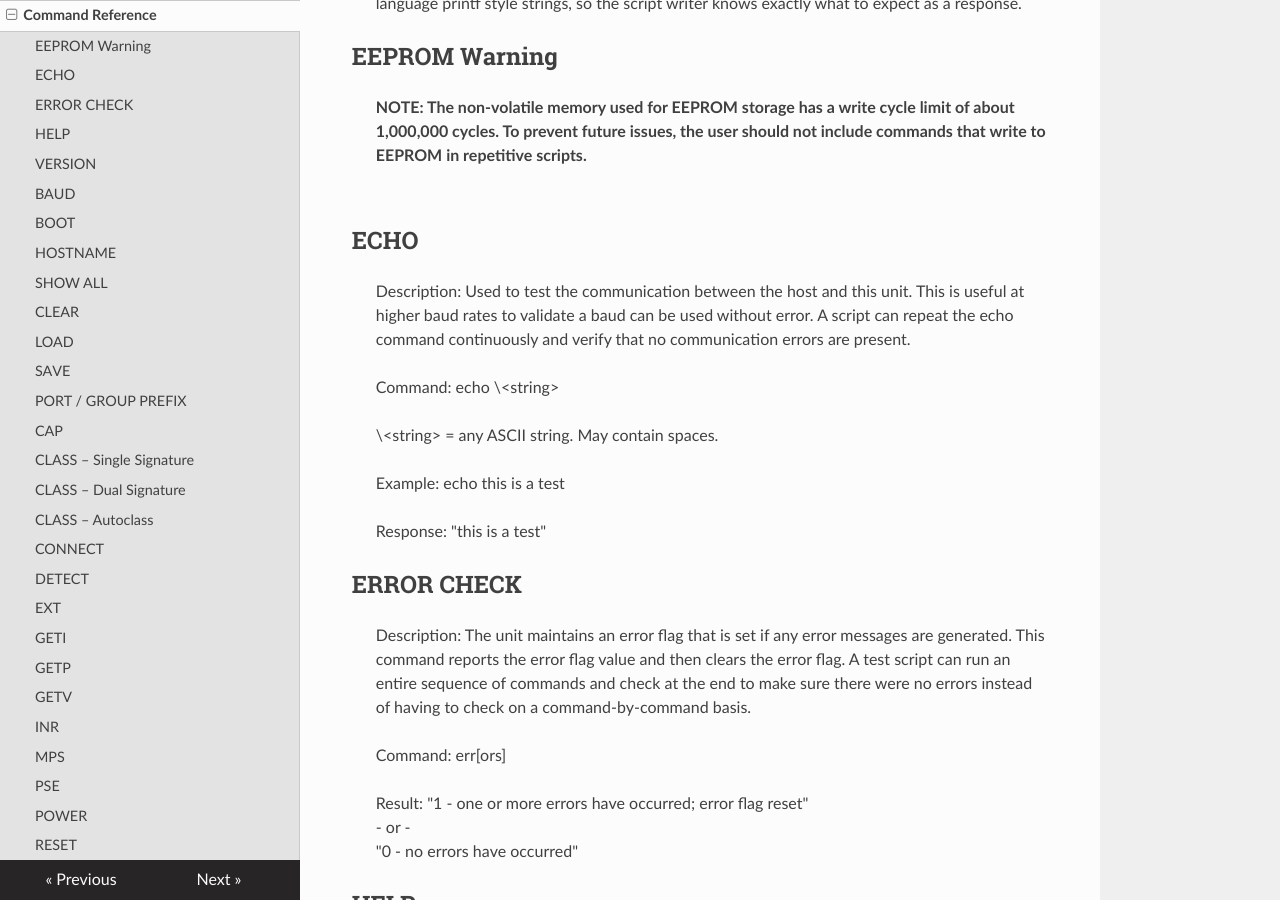
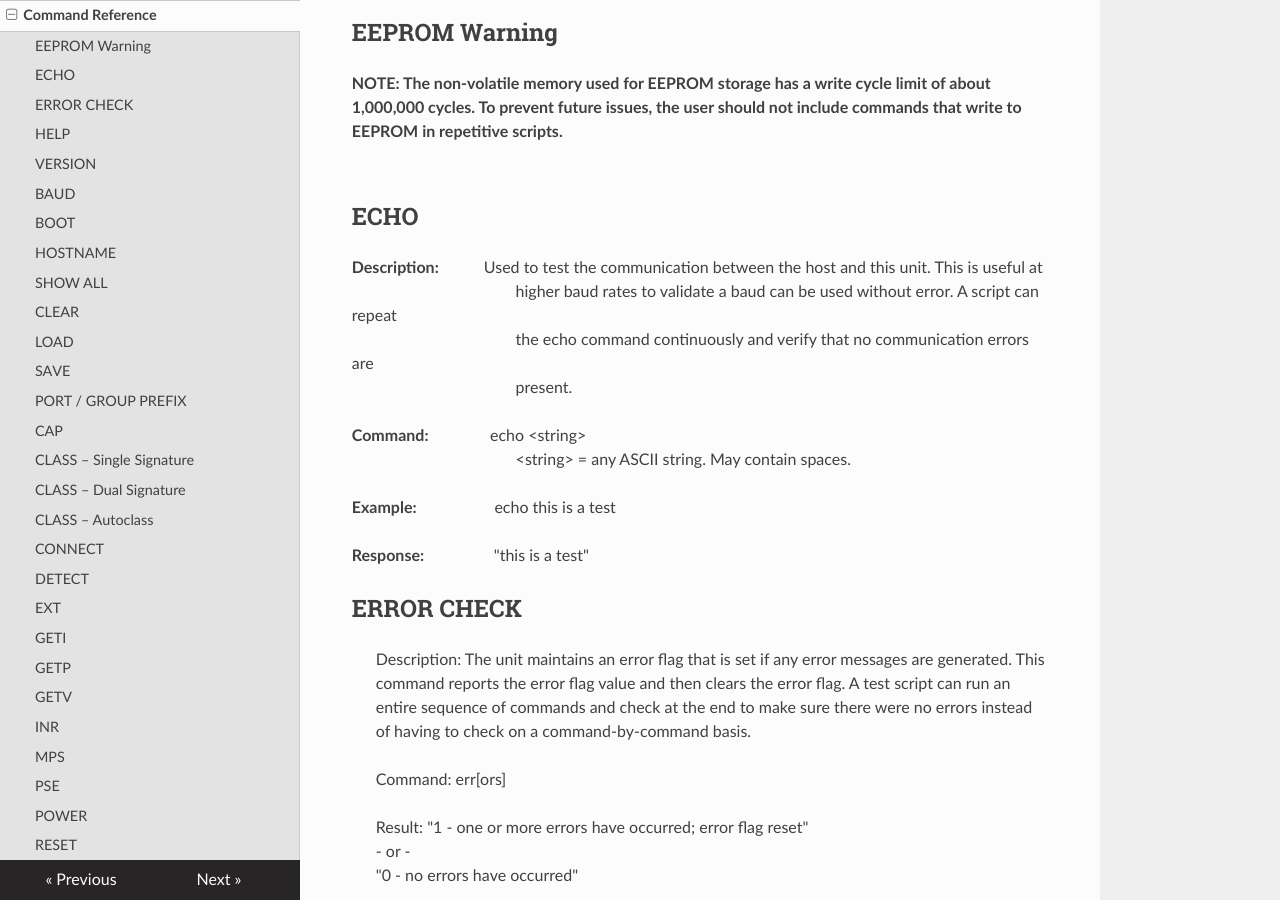
Before and after one commit to Zithur/Reach-PoE5-Tester-Manual-1.5-Alternate-Sidebar, an MkDocs documentation site: the page built from docs/Command Reference.md, in a window 1280 px wide and 900 px high, scrolled down 792 px. Built offline with MkDocs 1.6.1, drawn with Linux system fonts in a browser that asks for light colours; nearby versions of some CDN libraries; part of the change alters nothing that is shown.

Commit message:
Add files via upload

```diff
--- a/docs/Command Reference.md
+++ b/docs/Command Reference.md
@@ -1,62 +1,61 @@
 Command Reference
 =================
 
->   This section describes the commands available. For typical command
->   sequences, see [Appendix B](#_B.1_Overview).
+This section describes the commands available. For typical command
+sequences, see [Appendix B](#_B.1_Overview).
 
->   When the unit is ready for a command, it issues the default prompt
->   "RT-PoE5\>". The prompt may be changed via the "hostname" command so that a
->   unit can be identified by its prompt. Command buffering is not supported;
->   you must wait for the prompt before sending a command. The default baud rate
->   is 115200. This can be changed via the "baud" command and is preserved
->   across power cycles.
+When the unit is ready for a command, it issues the default prompt
+"RT-PoE5\>". The prompt may be changed via the "hostname" command so that a
+unit can be identified by its prompt. Command buffering is not supported;
+you must wait for the prompt before sending a command. The default baud rate
+is 115200. This can be changed via the "baud" command and is preserved
+across power cycles.
 
->   All commands are terminated by a \<return\> which is the HEX character 0x0D
->   (decimal 13).
+All commands are terminated by a \<return\> which is the HEX character 0x0D
+(decimal 13).
 
->   Most commands have a short form version. The optional characters of a
->   command are indicated by the [ ] brackets.
+Most commands have a short form version. The optional characters of a
+command are indicated by the [ ] brackets.
 
->   Parameters shown within the \<\> characters are required parameters.
+Parameters shown within the \<\> characters are required parameters.
 
->   All commands that take "on" or "off" arguments can also take "1" and "0" as
->   arguments.
+All commands that take "on" or "off" arguments can also take "1" and "0" as
+arguments.
 
->   All commands that work with the pairs can use one of two different forms.
->   The first form, such as “conn 1” tells the PoE5 to connect both the main and
->   the alt pairs.
+All commands that work with the pairs can use one of two different forms.
+The first form, such as “conn 1” tells the PoE5 to connect both the main and
+the alt pairs.
 
->   The second form lets the user specify values for each pair. A command such
->   as “conn 1,0” tells the PoE5 to connect just the main pair. Using the
->   command “conn 0,1” tells the PoE5 to connect the alt pair only. Using the
->   command “conn 1,1” is the same as using “conn 1”.
+The second form lets the user specify values for each pair. A command such
+as “conn 1,0” tells the PoE5 to connect just the main pair. Using the
+command “conn 0,1” tells the PoE5 to connect the alt pair only. Using the
+command “conn 1,1” is the same as using “conn 1”.
 
->   Responses from the unit that include variable data, such as the port number,
->   are shown as 'C'-language printf style strings, so the script writer knows
->   exactly what to expect as a response.
+Responses from the unit that include variable data, such as the port number,
+are shown as 'C'-language printf style strings, so the script writer knows
+exactly what to expect as a response.
 
 EEPROM Warning
 --------------
 
->   **NOTE: The non-volatile memory used for EEPROM storage has a write cycle
->   limit of about 1,000,000 cycles. To prevent future issues, the user should
->   not include commands that write to EEPROM in repetitive scripts.**
+**NOTE: The non-volatile memory used for EEPROM storage has a write cycle
+limit of about 1,000,000 cycles. To prevent future issues, the user should
+not include commands that write to EEPROM in repetitive scripts.**
 
 <br>ECHO
 --------
 
->   Description: Used to test the communication between the host and this unit.
->   This is useful at higher baud rates to validate a baud can be used without
->   error. A script can repeat the echo command continuously and verify that no
->   communication errors are present.
+**Description:** &nbsp; &nbsp; &nbsp; &nbsp; &nbsp; Used to test the communication between the host and this unit. This is useful at<br/>
+&nbsp; &nbsp; &nbsp; &nbsp; &nbsp; &nbsp; &nbsp; &nbsp; &nbsp; &nbsp; &nbsp; &nbsp; &nbsp; &nbsp; &nbsp; &nbsp; &nbsp; &nbsp; &nbsp; &nbsp; higher baud rates to validate a baud can be used without error. A script can repeat<br/>
+&nbsp; &nbsp; &nbsp; &nbsp; &nbsp; &nbsp; &nbsp; &nbsp; &nbsp; &nbsp; &nbsp; &nbsp; &nbsp; &nbsp; &nbsp; &nbsp; &nbsp; &nbsp; &nbsp; &nbsp; the echo command continuously and verify that no communication errors are<br/>
+&nbsp; &nbsp; &nbsp; &nbsp; &nbsp; &nbsp; &nbsp; &nbsp; &nbsp; &nbsp; &nbsp; &nbsp; &nbsp; &nbsp; &nbsp; &nbsp; &nbsp; &nbsp; &nbsp; &nbsp; present.
 
->   Command: echo \<string\>
+**Command:** &nbsp; &nbsp; &nbsp; &nbsp; &nbsp; &nbsp; &nbsp; echo &lt;string&gt;<br/>
+&nbsp; &nbsp; &nbsp; &nbsp; &nbsp; &nbsp; &nbsp; &nbsp; &nbsp; &nbsp; &nbsp; &nbsp; &nbsp; &nbsp; &nbsp; &nbsp; &nbsp; &nbsp; &nbsp; &nbsp; <string\> = any ASCII string. May contain spaces.
 
->   \<string\> = any ASCII string. May contain spaces.
+**Example:** &nbsp; &nbsp; &nbsp; &nbsp; &nbsp; &nbsp; &nbsp; &nbsp; &nbsp; echo this is a test
 
->   Example: echo this is a test
-
->   Response: "this is a test"
+**Response:** &nbsp; &nbsp; &nbsp; &nbsp; &nbsp; &nbsp; &nbsp; &nbsp; "this is a test"
 
 ERROR CHECK
 -----------
```
